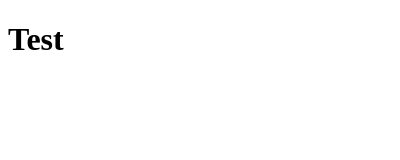
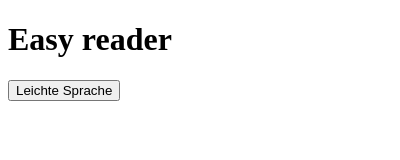
Before and after one commit to LucianoKutger/Extension-EasyReader, a browser extension: page EasyReader/src/popup/popup.html in a window 400 px wide. Drawn offline with Linux system fonts and the light colour scheme.

Commit message:
start with popup

```diff
--- a/EasyReader/src/popup/popup.html
+++ b/EasyReader/src/popup/popup.html
@@ -3,9 +3,12 @@
 <head>
     <meta charset="UTF-8">
     <meta name="viewport" content="width=device-width, initial-scale=1.0">
-    <title>test</title>
+    <title>Easy reader</title>
 </head>
 <body>
-    <h1>Test</h1>
+    <h1>Easy reader</h1>
+    <div>
+        <button type="button" id="leichteSprache" >Leichte Sprache</button>
+    </div>
 </body>
 </html>
```
